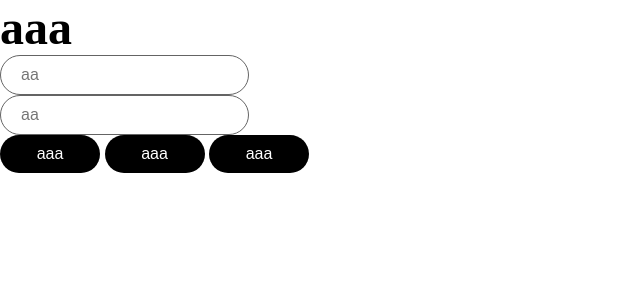
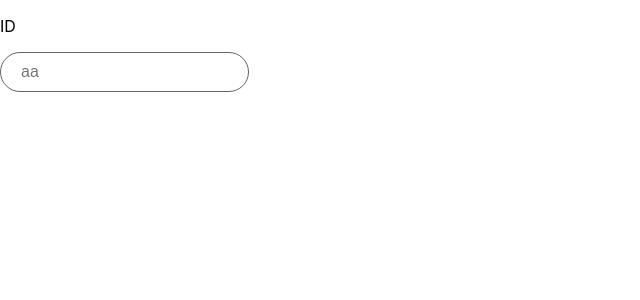
Before and after one commit to QReceipt/Front, a React (Create React App) app: page / in a window 1280 px wide. Shown: the top 300 px of the page, without its empty margins (0-640 px from the left). Built offline with nearby package versions, Linux system fonts and the light colour scheme; a web font is replaced by a local one.

Commit message:
좀 더 아토믹에 맞게 개량

```diff
--- a/src/App.js
+++ b/src/App.js
@@ -1,6 +1,6 @@
 import './App.css';
 
-import Login from "./components/Presentational/UI/molecules/Login.js"
+import Login from "./components/Presentational/UI/molecules/LoginInput.js"
 
 function App() {
     return (<div>
--- a/src/components/Presentational/UI/atoms/Btn.js
+++ b/src/components/Presentational/UI/atoms/Btn.js
@@ -1,8 +1,8 @@
 import React from "react";
 
-const Btn = ()=>{
+const Btn = ({placeholder})=>{
     return (
-        <button>aaa</button>
+        <button>{placeholder}</button>
     )
 }
 
--- /dev/null
+++ b/src/components/Presentational/UI/atoms/SimContent.js
@@ -0,0 +1,9 @@
+import React from "react";
+
+const SimContent = ({content})=>{
+    return (
+        <p>{content}</p>
+    )
+}
+
+export default SimContent;
--- a/src/components/Presentational/UI/atoms/Title.js
+++ b/src/components/Presentational/UI/atoms/Title.js
@@ -1,8 +1,8 @@
 import React from "react";
 
-const Title = ()=>{
+const Title = ({title})=>{
     return (
-        <h1 className="title">aaa
+        <h1 className="title">{title}
         </h1>
     )
 }
--- a/src/components/Presentational/UI/molecules/Login.js
+++ /dev/null
@@ -1,17 +0,0 @@
-import Btn from "../atoms/Btn.js"
-import Input from "../atoms/Input.js"
-import React from "react";
-import Title from "../atoms/Title.js"
-
-const Login = ()=>{
-    return (
-        <div>
-            <Title>로고로고로고</Title>
-            <Input/>
-            <Input/>
-            <Btn/> <Btn/> <Btn/>
-        </div>
-    )
-}
-
-export default Login;
--- /dev/null
+++ b/src/components/Presentational/UI/molecules/LoginInput.js
@@ -0,0 +1,16 @@
+import Input from "../atoms/Input.js"
+import Content from "../atoms/SimContent"
+import React from "react";
+
+const LoginInput = () => {
+    return (
+        <div>
+            <div>
+                <Content content="ID"/>
+                <Input/>
+            </div>
+        </div>
+    )
+}
+
+export default LoginInput;
--- a/src/components/Presentational/UI/molecules/Logo.js
+++ b/src/components/Presentational/UI/molecules/Logo.js
@@ -5,7 +5,9 @@ import Content from "../atoms/Content.js"
 const Logo = ()=>{
     return (
         <div>
-            <Title>로고로고로고</Title>
+            <Title
+            title = "로고로고로고"
+            />
             내용을 추가하고싶은데 content를 어떻게 생성해야할까?
         </div>
     )
```
Also changed, not shown: src/components/Presentational/UI/molecules/Rdetail.js (deleted, +0 -15 lines).
